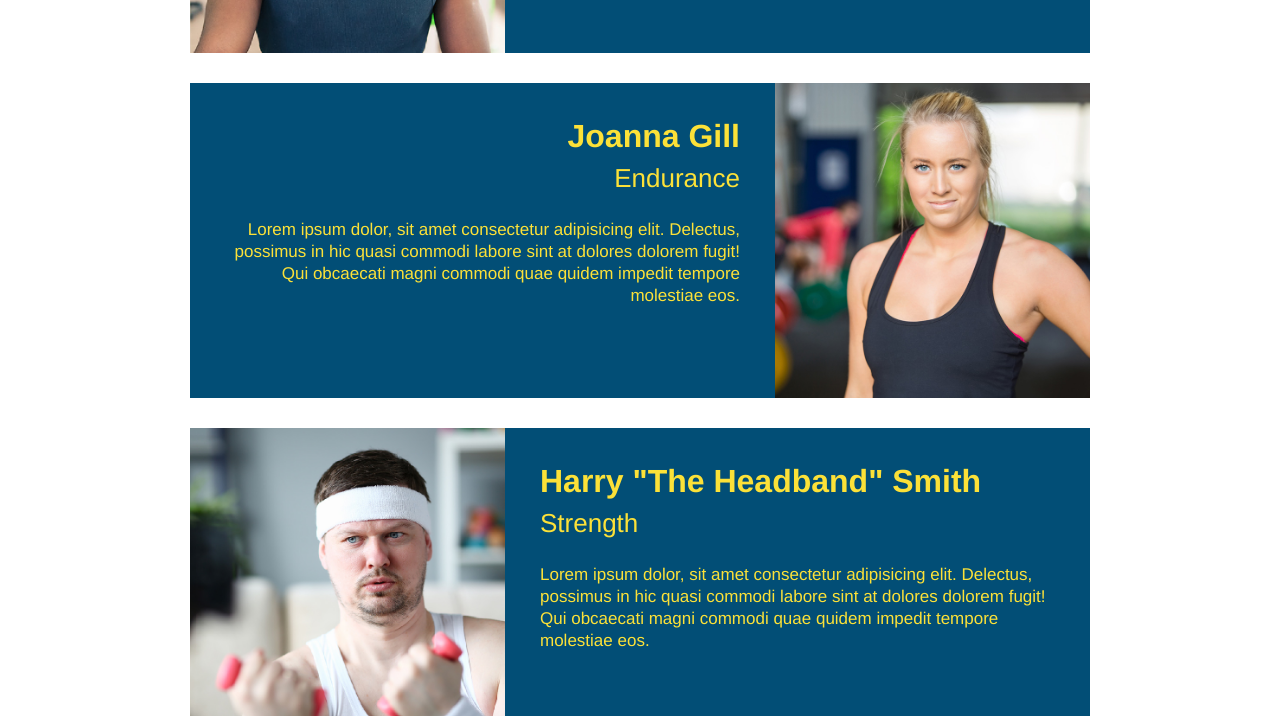
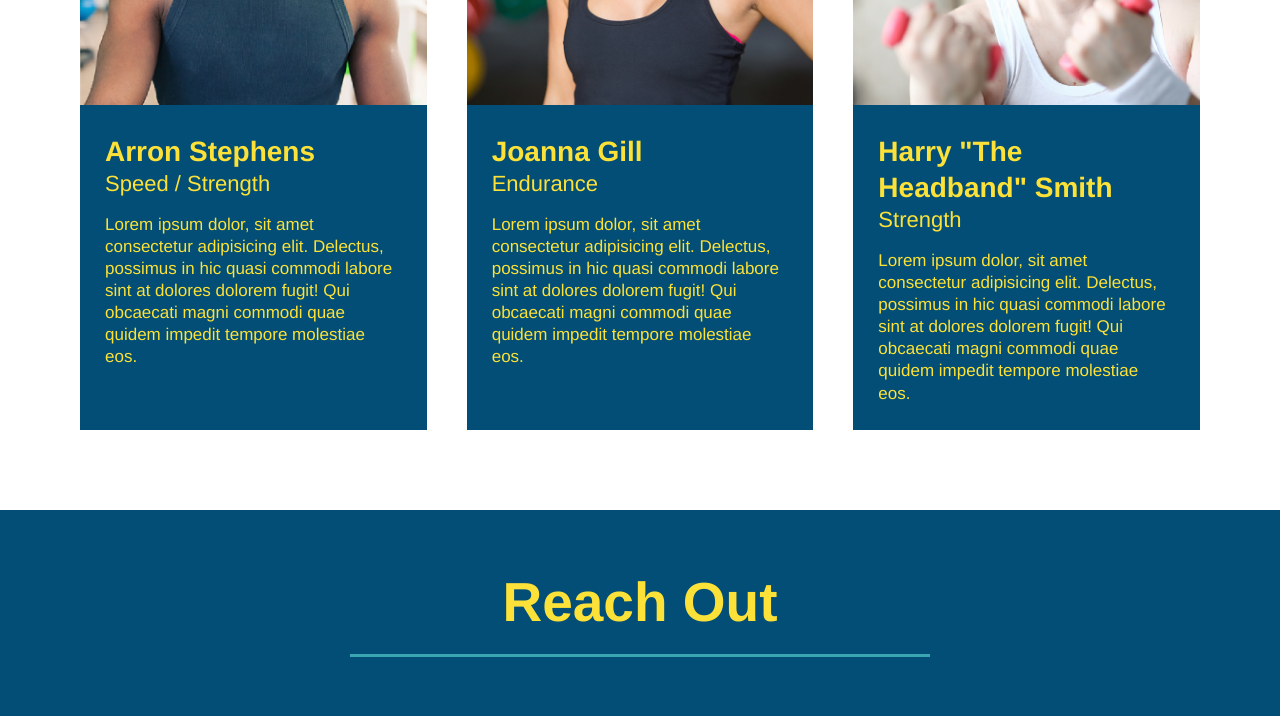
Before and after one commit to OneCrinkleyFry/run-buddy, a plain HTML site: page index.html in a window 1280 px wide. Shown: the part 2789-3505 px from the top of the page. Drawn offline with Linux system fonts and the light colour scheme.

Commit message:
added flexbox to the trainers section.

```diff
--- a/assets/css/style.css
+++ b/assets/css/style.css
@@ -143,12 +143,6 @@ section {
 .secondary-border {
     border-color: #39a6b2;
 }
-.text-left {
-    text-align: left;
-}
-.text-right {
-    text-align: right;
-}
 .flex-row {
     display: flex;
 }
@@ -207,35 +201,35 @@ section {
 }
 
 .trainers {
+    width: 100%;
+    margin: 0 auto;
+    display: flex;
+    flex-wrap: wrap;
+    justify-content: space-around;
 }
 .trainer {
-    width: 900px;
-    margin: 0 auto 30px auto;
+    margin: 20px;
     background: #024e76;
     color: #fce138;
-    overflow: auto;
+    flex: 1;
 }
 .trainer img {
-    width: 35%;
-    float: left;
+    width: 100%;
 }
 .trainer-bio {
-    padding: 35px;
-    float: left;
-    width: 65%;
+    padding: 25px;
+    line-height: 1.3;
 }
 .trainer-bio h3 {
-    font-size: 32px;
-    margin-bottom: 8px;
+    font-size: 28px;
 }
 .trainer-bio h4 {
     font-weight: lighter;
-    font-size: 26px;
-    margin-bottom: 25px;
+    font-size: 22px;
+    margin-bottom: 15px;
 }
 .trainer-bio p {
     font-size: 17px;
-    line-height: 1.3;
 }
 
 .contact {
--- a/index.html
+++ b/index.html
@@ -139,40 +139,42 @@
             </div>
         </section>
         <!--Your Trainers section-->
-        <section id="your-trainers" class="trainers">
+        <section id="your-trainers">
             <div class="flex-row">
                 <h2 class="section-title primary-border">Meet the Trainers</h2>
             </div>
+            <div class="trainers">
                 <article class="trainer">
                     <img src="./assets/images/trainer-1.jpg" alt="Arron Stephens in his workout clothes, ready to pump iron" />
-                <div class="trainer-bio text-left">
-                    <h3>Arron Stephens</h3>
-                    <h4>Speed / Strength</h4>
+                    <div class="trainer-bio">
+                        <h3 class="trainer-name">Arron Stephens</h3>
+                        <h4 class="trainer-role">Speed / Strength</h4>
                         <p>
                             Lorem ipsum dolor, sit amet consectetur adipisicing elit. Delectus, possimus in hic quasi commodi labore sint at dolores dolorem fugit! Qui obcaecati magni commodi quae quidem impedit tempore molestiae eos.
                         </p>
                     </div>
                 </article>
                 <article class="trainer">
-                <div class="trainer-bio text-right">
-                    <h3>Joanna Gill</h3>
-                    <h4>Endurance</h4>
-                    <p>
-                        Lorem ipsum dolor, sit amet consectetur adipisicing elit. Delectus, possimus in hic quasi commodi labore sint at dolores dolorem fugit! Qui obcaecati magni commodi quae quidem impedit tempore molestiae eos.
-                    </p>
-                </div>
                     <img src="./assets/images/trainer-2.jpg" alt="Joanna Gill cooling off after a workout" />
-            </article>
-            <article class="trainer">
-                <img src="./assets/images/trainer-3.jpg" alt="Harry Smith wearing a headband and lifting comically small pink weights" />
-                <div class="trainer-bio text-left">
-                    <h3>Harry "The Headband" Smith</h3>
-                    <h4>Strength</h4>
+                    <div class="trainer-bio">
+                        <h3 class="trainer-name">Joanna Gill</h3>
+                        <h4 class="trainer-role">Endurance</h4>
                         <p>
                             Lorem ipsum dolor, sit amet consectetur adipisicing elit. Delectus, possimus in hic quasi commodi labore sint at dolores dolorem fugit! Qui obcaecati magni commodi quae quidem impedit tempore molestiae eos.
                         </p>
                     </div>
                 </article>
+                <article class="trainer">
+                    <img src="./assets/images/trainer-3.jpg" alt="Harry Smith wearing a headband and lifting comically small pink weights" />
+                    <div class="trainer-bio">
+                        <h3 class="trainer-name">Harry "The Headband" Smith</h3>
+                        <h4 class="trainer-role">Strength</h4>
+                        <p>
+                            Lorem ipsum dolor, sit amet consectetur adipisicing elit. Delectus, possimus in hic quasi commodi labore sint at dolores dolorem fugit! Qui obcaecati magni commodi quae quidem impedit tempore molestiae eos.
+                        </p>
+                    </div>
+                </article>
+            </div>
         </section>
         <!--Reach Out section-->
         <section id="reach-out" class="contact">
```
Lines whose indentation alone changed are shown as unchanged.
